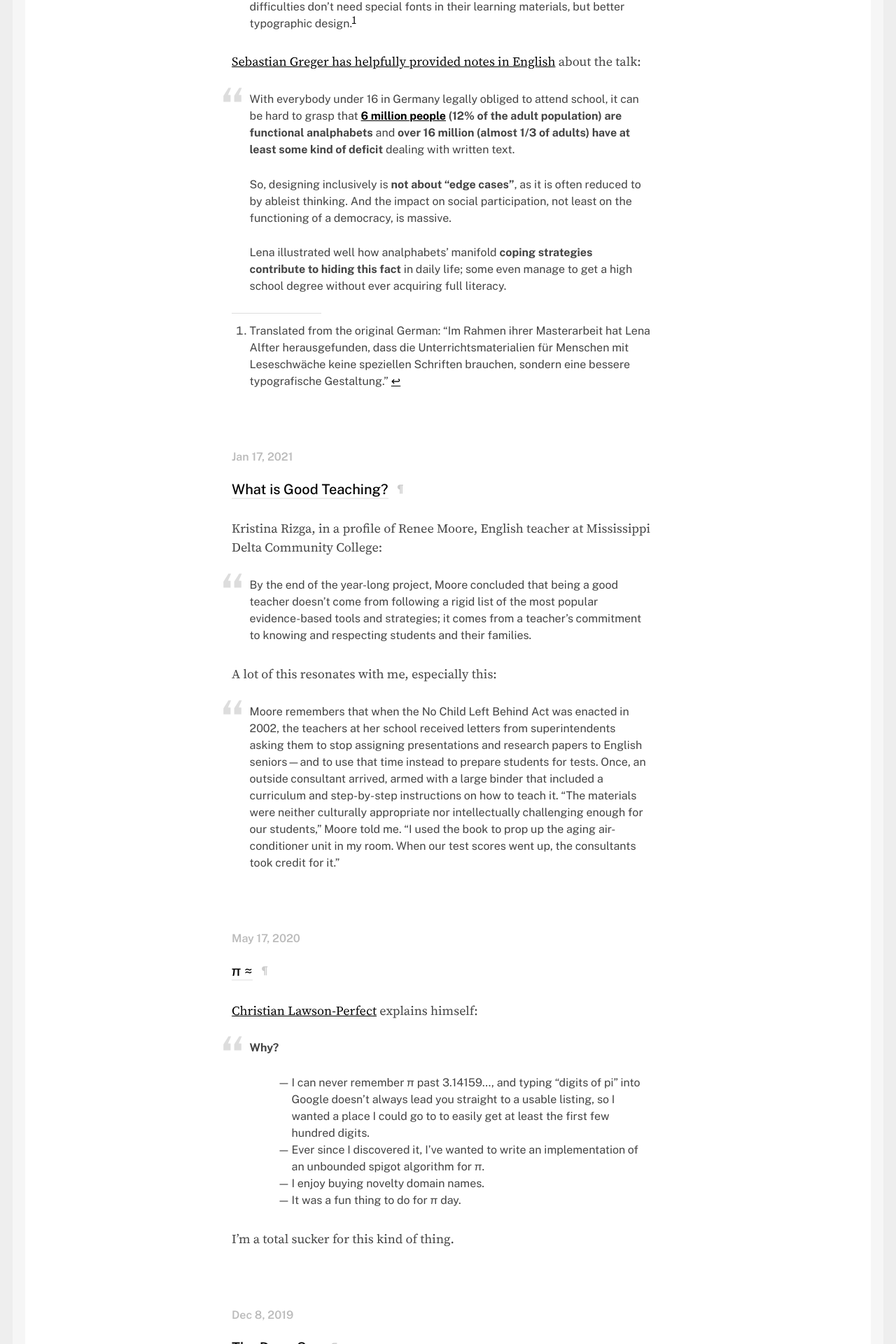
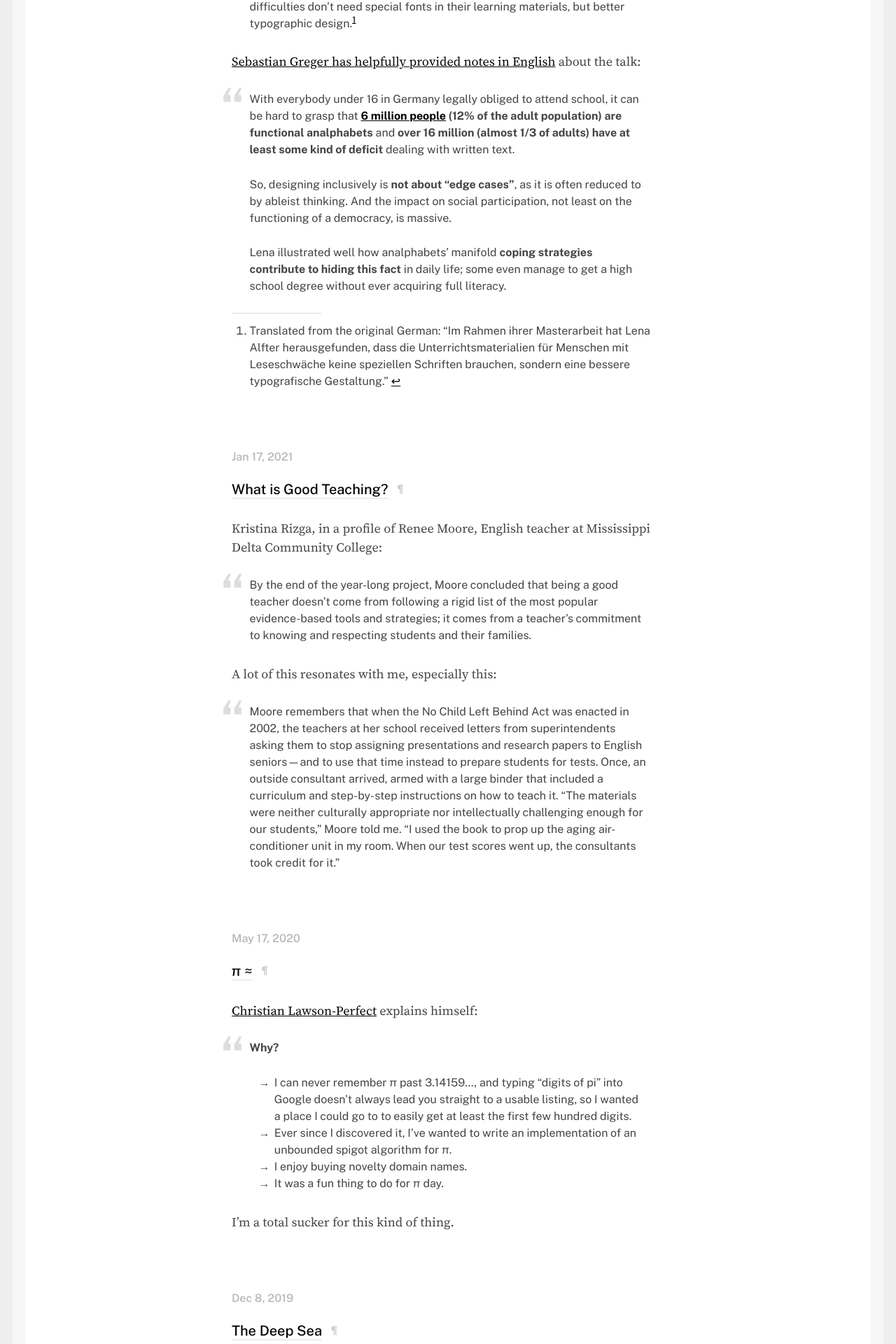
Before and after one commit to nevanscott/notated.org, a Jekyll site: the page built from index.html, in a window 1280 px wide. Shown: the part 4480-6400 px from the top of the page at 70% size. Built offline with Jekyll 4.4.1, drawn with Linux system fonts in a browser that asks for light colours; the list of posts is cut into pages by our own code.

Commit message:
new modules and styles

```diff
--- /dev/null
+++ b/_sass/components/deets.scss
@@ -0,0 +1,22 @@
+.deets {
+  display: grid;
+  grid-template-columns: auto 1fr;
+  gap: 0.4rem 0;
+
+  dt {
+    font-family: var(--font-sans);
+    margin: 0;
+    padding-right: 1.6rem;
+    grid-column: 1;
+  }
+  dd {
+    font-family: var(--font-serif);
+    margin: 0;
+    grid-column: 2;
+  }
+
+  dd + dt, dd + dt + dd {
+    border-top: solid 1px #DDD;
+    padding-top: 0.4rem;
+  }
+}
--- a/_sass/components/posts.scss
+++ b/_sass/components/posts.scss
@@ -1,17 +1,23 @@
 .post {
 	margin: 0 0 4.5em 0;
 }
+.post ul, .post ol {
+	margin-left: 0;
+	padding-left: 0;
+}
 .post ul li {
   list-style: none;
-	margin-left: 1.25em;
+	margin-left: 2.2em;
 }
 .post ul li:before {
-	content: "—";
+	content: "→";
+	font-family: var(--font-sans);
+	font-weight: 500;
 	position: absolute;
-	margin-left: -1.25em;
+	margin-left: -1.4em;
 }
 .post ol li {
-	margin-left: 1.25em;
+	margin-left: 2.2em;
 	list-style: decimal;
 }
 .post.pinned {
--- /dev/null
+++ b/_sass/components/steps.scss
@@ -0,0 +1,32 @@
+.steps {
+  counter-reset: step;
+  font-family: var(--font-serif);
+}
+
+.steps th {
+  font-family: var(--font-sans);
+}
+
+.steps td:first-child {
+  counter-increment: step;
+  padding-left: 3rem;
+
+  &::before {
+    content: counter(step);
+    font-family: var(--font-sans);
+    float: left;
+    margin-left: -3rem;
+    height: 1.5rem;
+    width: 1.5rem;
+    border-radius: 1rem;
+    border: solid 2px;
+    text-align: center;
+    font-weight: 700;
+    font-size: smaller;
+    line-height: 1.5rem;
+  }
+}
+
+.steps td {
+  padding-top: 0.8rem;
+}
--- a/_sass/main.scss
+++ b/_sass/main.scss
@@ -5,5 +5,7 @@
 @import 'components/banner';
 @import 'components/posts';
 @import 'components/links';
+@import 'components/deets';
 @import 'components/footnotes';
 @import 'components/pagination';
+@import 'components/steps';
```
